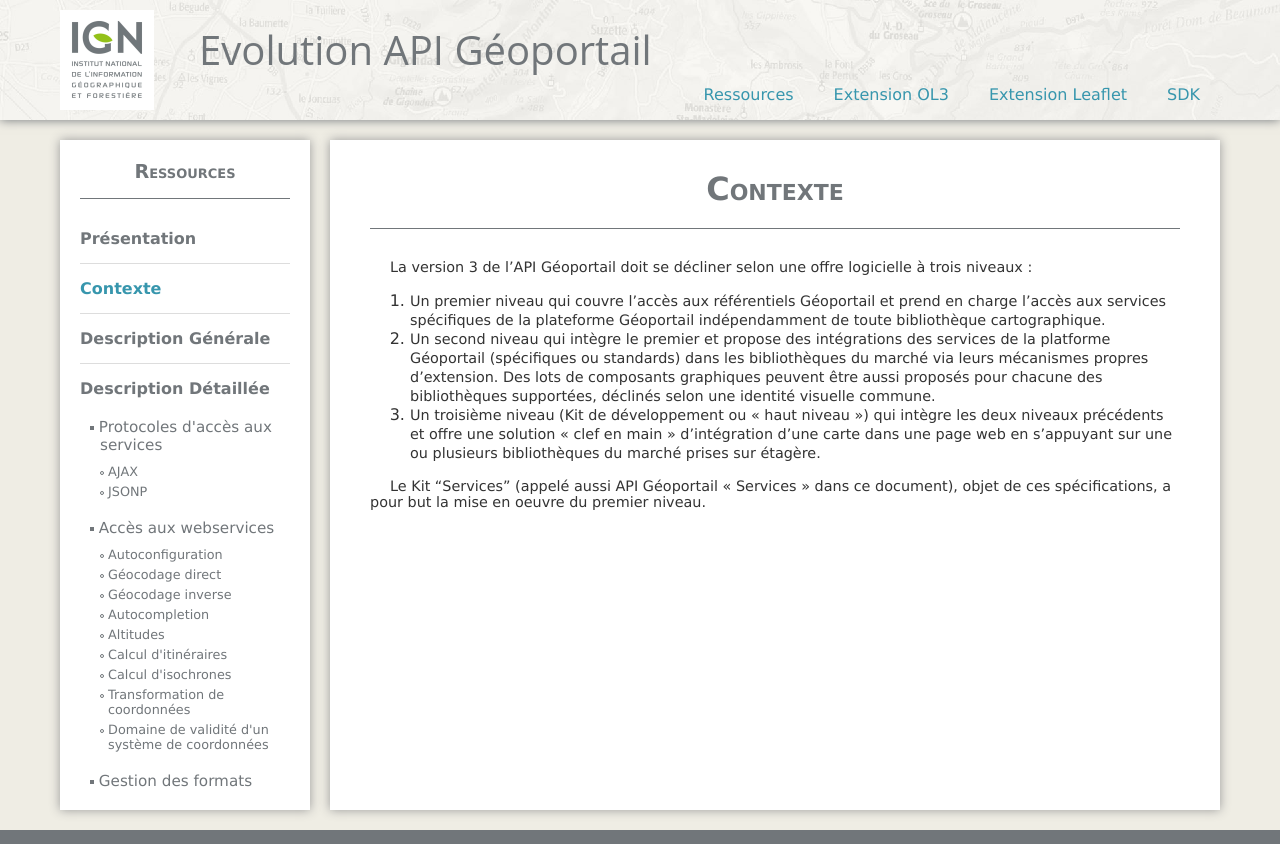
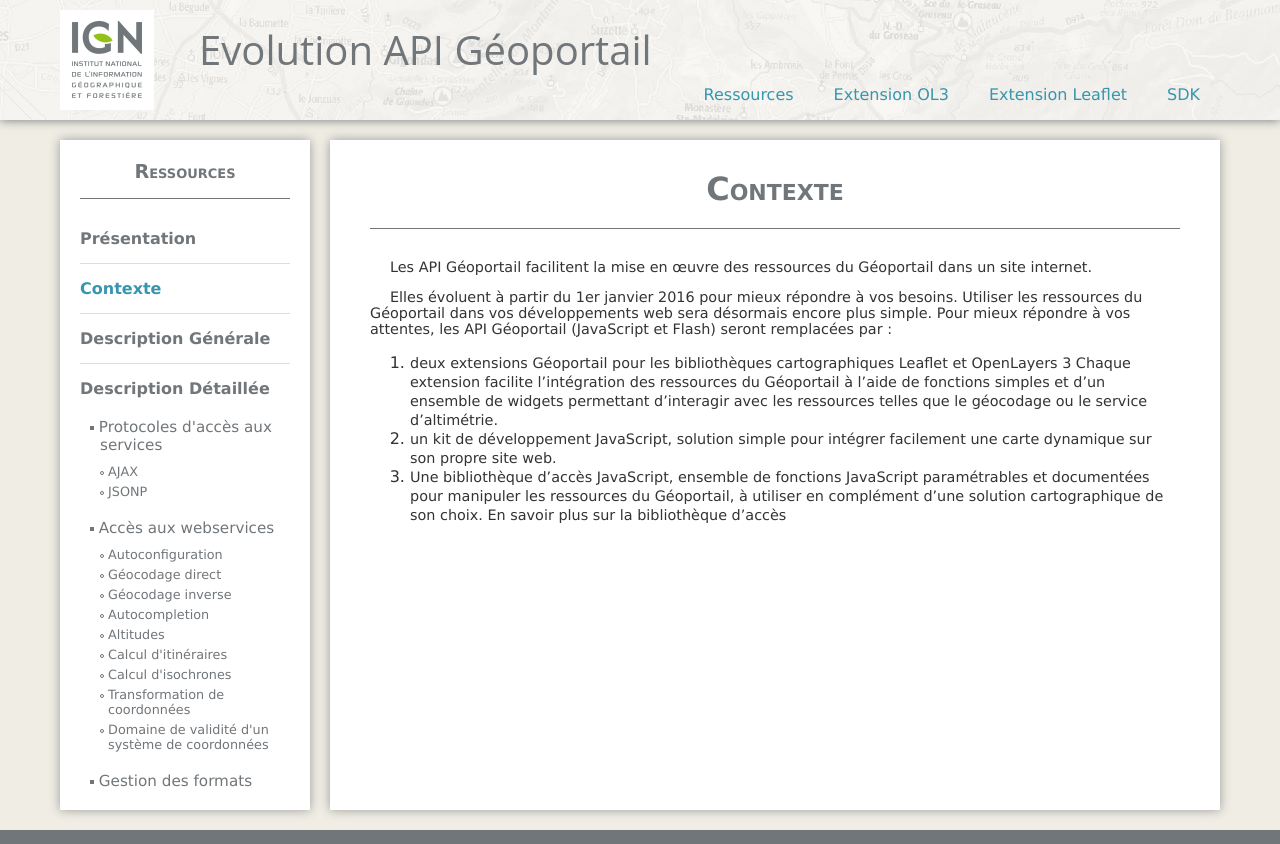
Before and after one commit to IGNF/evolution-apigeoportail, a Jekyll site: the page built from services/contexte.md, in a window 1280 px wide. Shown: the top 844 px of the page. Built offline with Jekyll 4.4.1, drawn with Linux system fonts in a browser that asks for light colours; nearby versions of some CDN libraries; grey boxes are pictures that could not be loaded.

Commit message:
Mise à jour avec le nouveau vocabulaire
Reprend mot pour mot le communiqué de presse (redondant avec la présentation générale du coup ?)

```diff
--- a/services/contexte.md
+++ b/services/contexte.md
@@ -9,12 +9,13 @@
 # Contexte
 
 
-La version 3 de l'API Géoportail doit se décliner selon une offre logicielle à trois niveaux :
+Les API Géoportail facilitent la mise en œuvre des ressources du Géoportail dans un site internet.
 
-1. Un premier niveau qui couvre l'accès aux référentiels Géoportail et prend en charge l'accès aux services spécifiques de la plateforme Géoportail indépendamment de toute bibliothèque cartographique.
+Elles évoluent à partir du 1er janvier 2016 pour mieux répondre à vos besoins. Utiliser les ressources du Géoportail dans vos développements web sera désormais encore plus simple. Pour mieux répondre à vos attentes, les API Géoportail (JavaScript et Flash) seront remplacées par :
 
-2. Un second niveau qui intègre le premier et propose des intégrations des services de la platforme Géoportail (spécifiques ou standards) dans les bibliothèques du marché via leurs mécanismes propres d'extension. Des lots de composants graphiques peuvent être aussi proposés pour chacune des bibliothèques supportées, déclinés selon une identité visuelle commune.
+1. deux extensions Géoportail pour les bibliothèques cartographiques Leaflet et OpenLayers 3
+Chaque extension facilite l’intégration des ressources du Géoportail à l’aide de fonctions simples et d’un ensemble de widgets permettant d’interagir avec les ressources telles que le géocodage ou le service d’altimétrie.
 
-3. Un troisième niveau (Kit de développement ou « haut niveau ») qui intègre les deux niveaux précédents et offre une solution « clef en main » d'intégration d'une carte dans une page web en s'appuyant sur une ou plusieurs bibliothèques du marché prises sur étagère.
+2. un kit de développement JavaScript, solution simple pour intégrer facilement une carte dynamique sur son propre site web.
 
-Le Kit "Services" (appelé aussi API Géoportail « Services » dans ce document), objet de ces spécifications, a pour but la mise en oeuvre du premier niveau.
+3. Une bibliothèque d’accès JavaScript, ensemble de fonctions JavaScript paramétrables et documentées pour manipuler les ressources du Géoportail, à utiliser en complément d’une solution cartographique de son choix. En savoir plus sur la bibliothèque d’accès
```
